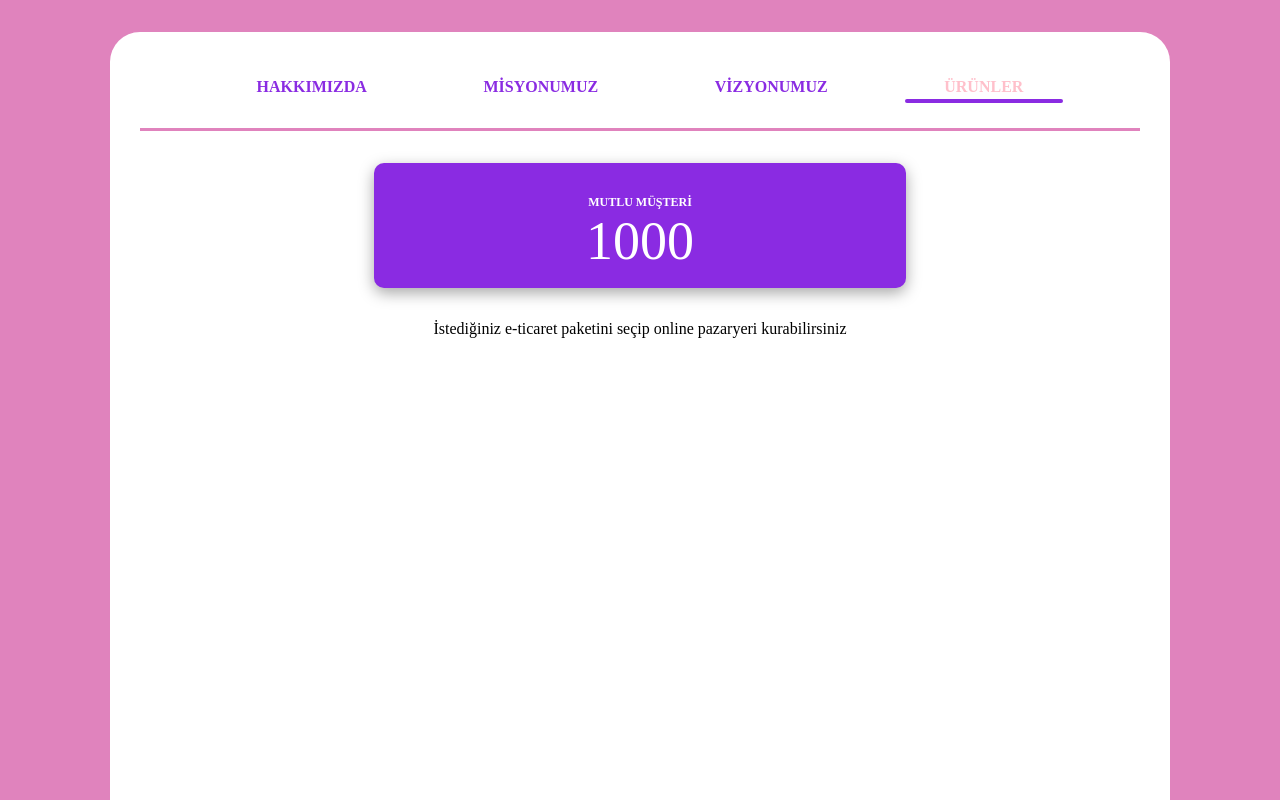
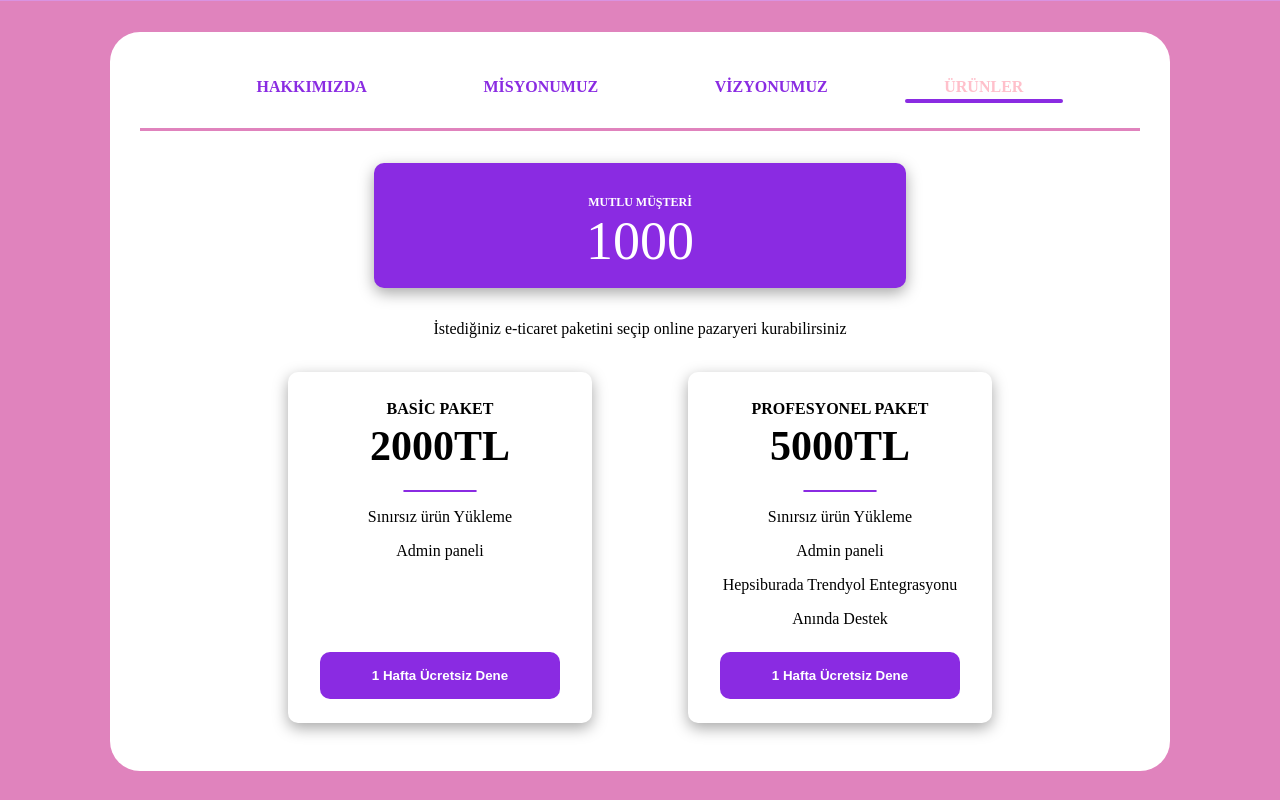
Before and after one commit to UmitKok1/SoftwareCompany_Website, a plain HTML site: page index.html in a window 1280 px wide. Shown: the top 800 px of the page. Drawn offline with Linux system fonts and the light colour scheme.

Commit message:
Cards created.

```diff
--- a/index.html
+++ b/index.html
@@ -30,6 +30,39 @@
         <p class="message">
             İstediğiniz e-ticaret paketini seçip online pazaryeri kurabilirsiniz
         </p>
+
+        <div class="cardContainer">
+            <div class="card">
+                <div>
+                    <div class="title">
+                        <p>Basic Paket</p>
+                        <p class="price">2000TL</p>
+                    </div>
+                    <hr>
+                    <p>Sınırsız ürün Yükleme</p>
+                    <p>Admin paneli</p>
+                </div>
+                <button>1 Hafta Ücretsiz Dene</button>
+            </div>
+            <div class="card">
+                <div>
+                    <div class="title">
+                        <div class="professional">
+                            <p>Size Özel Tasarım</p>
+                        </div>
+                        <p>Profesyonel Paket</p>
+                        <p class="price">5000TL</p>
+                    </div>
+                    <hr>
+                    <p>Sınırsız ürün Yükleme</p>
+                    <p>Admin paneli</p>
+                    <p>Hepsiburada Trendyol Entegrasyonu</p>
+                    <p>Anında Destek</p>
+                </div>
+                <button>1 Hafta Ücretsiz Dene</button>
+            </div>
+
+        </div>
     </div>
 </body>
 </html>
--- a/style.css
+++ b/style.css
@@ -1,4 +1,4 @@
-body{
+body {
     background-color: rgb(224, 131, 189);
     display: flex;
     justify-content: center;
@@ -6,10 +6,10 @@ body{
     margin: 0px;
     padding: 32px;
 }
-.container{
+
+.container {
     background-color: white;
     max-width: 1000px;
-    height: 900px;
     border-radius: 30px;
     width: 100%;
     padding: 30px;
@@ -18,7 +18,8 @@ body{
     align-items: center;
     /* justify-content: center; */
 }
-.tabs{
+
+.tabs {
     display: flex;
     justify-content: space-evenly;
     text-transform: uppercase;
@@ -26,16 +27,19 @@ body{
     font-weight: bold;
     width: 100%;
 }
-.tabs .active{
+
+.tabs .active {
     color: pink;
     position: relative;
 
 }
-.tabs p:hover{
+
+.tabs p:hover {
     background-color: darkmagenta;
     cursor: pointer;
 }
-.tabs .active::before{
+
+.tabs .active::before {
     content: '';
     background-color: blueviolet;
     width: 200%;
@@ -45,14 +49,16 @@ body{
     left: -50%;
     border-radius: 10px;
 }
-.line{
+
+.line {
     position: relative;
     height: 3px;
     background-color: rgb(224, 131, 189);
     width: 100%;
     margin-top: 16px;
 }
-.customers{
+
+.customers {
     background-color: blueviolet;
     width: 50%;
     color: white;
@@ -63,15 +69,86 @@ body{
     box-shadow: rgba(0, 0, 0, 0.35) 0px 5px 15px;
     text-transform: uppercase;
 }
-.customers .number{
+
+.customers .number {
     font-size: 54px;
     margin: 0;
 }
-.customers .title{
+
+.customers .title {
     font-size: 12px;
     font-weight: bold;
     margin: 16px 0 0 0;
 }
-.message{
 
+.message {}
+
+.cardContainer {
+    display: flex;
+    width: 80%;
+    justify-content: space-around;
 }
+
+.card {
+    box-shadow: rgba(0, 0, 0, 0.35) 0px 5px 15px;
+    padding: 16px 32px;
+    border-radius: 10px;
+    width: 30%;
+    text-align: center;
+    margin: 18px;
+    display: flex;
+    flex-direction: column;
+    justify-content: space-between;
+    /* position: relative; */
+}
+.professional{
+    background-color: rgb(217, 147, 226);
+    color: white;
+    position: absolute;
+    left: 0;
+    top: -25px;
+    width: 100%;
+    border-radius: 10px 10px 0px 0px;
+}
+.card:hover {
+    transform: translateY(-8px);
+    transition: 0.2 transform ease;
+}
+
+.card .title {
+    text-transform: uppercase;
+    font-weight: bold;
+    padding: 8px;
+}
+
+.card .title p {
+    margin: 4px 0px;
+}
+
+.card .price {
+    font-size: 42px;
+}
+
+.card hr {
+    width: 30%;
+    border: 1px solid blueviolet;
+    border-radius: 2px;
+}
+
+.card button {
+    border: none;
+    padding: 16px;
+    background-color: blueviolet;
+    color: white;
+    border-radius: 10px;
+    font-weight: bold;
+    margin: 8px 0px;
+}
+
+.card button:hover {
+    transform: scale(1.1);
+    cursor: pointer;
+    transition: 0.2s transform ease;
+}
+
+/*  */
```
